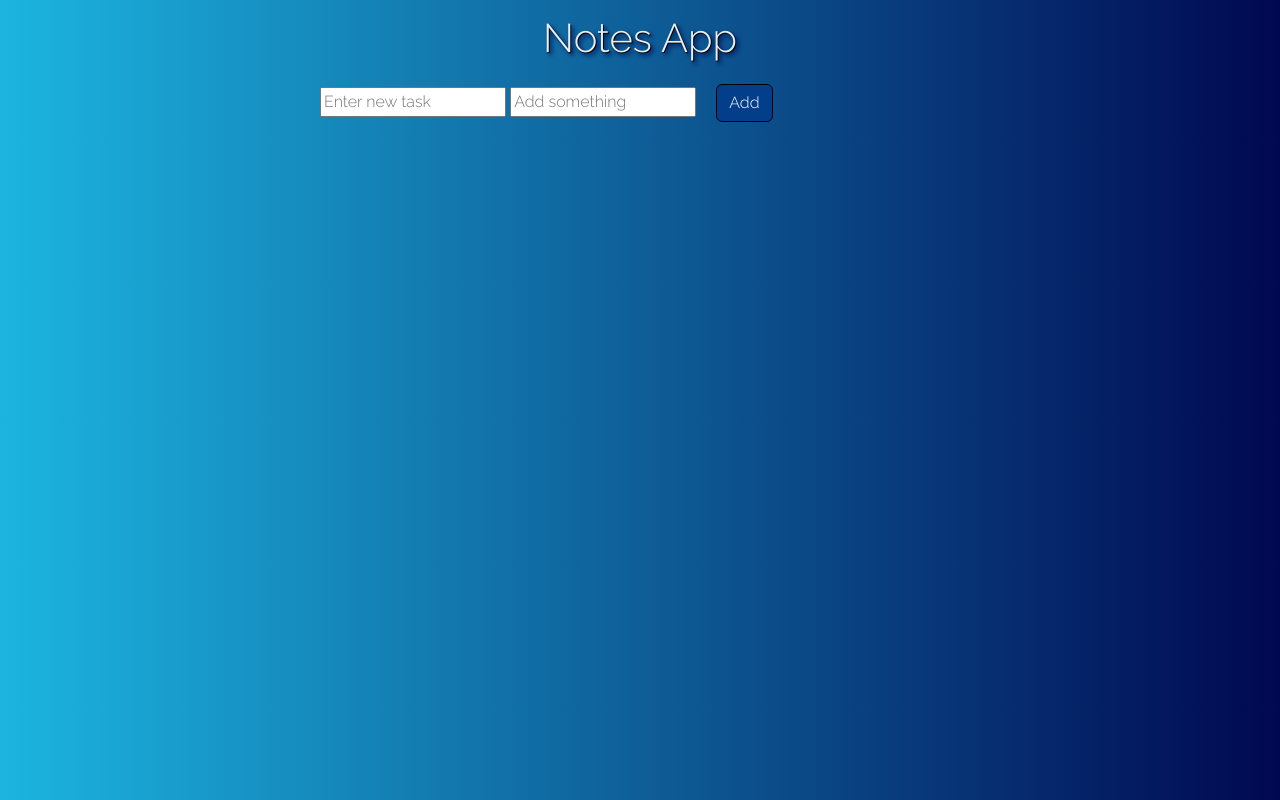
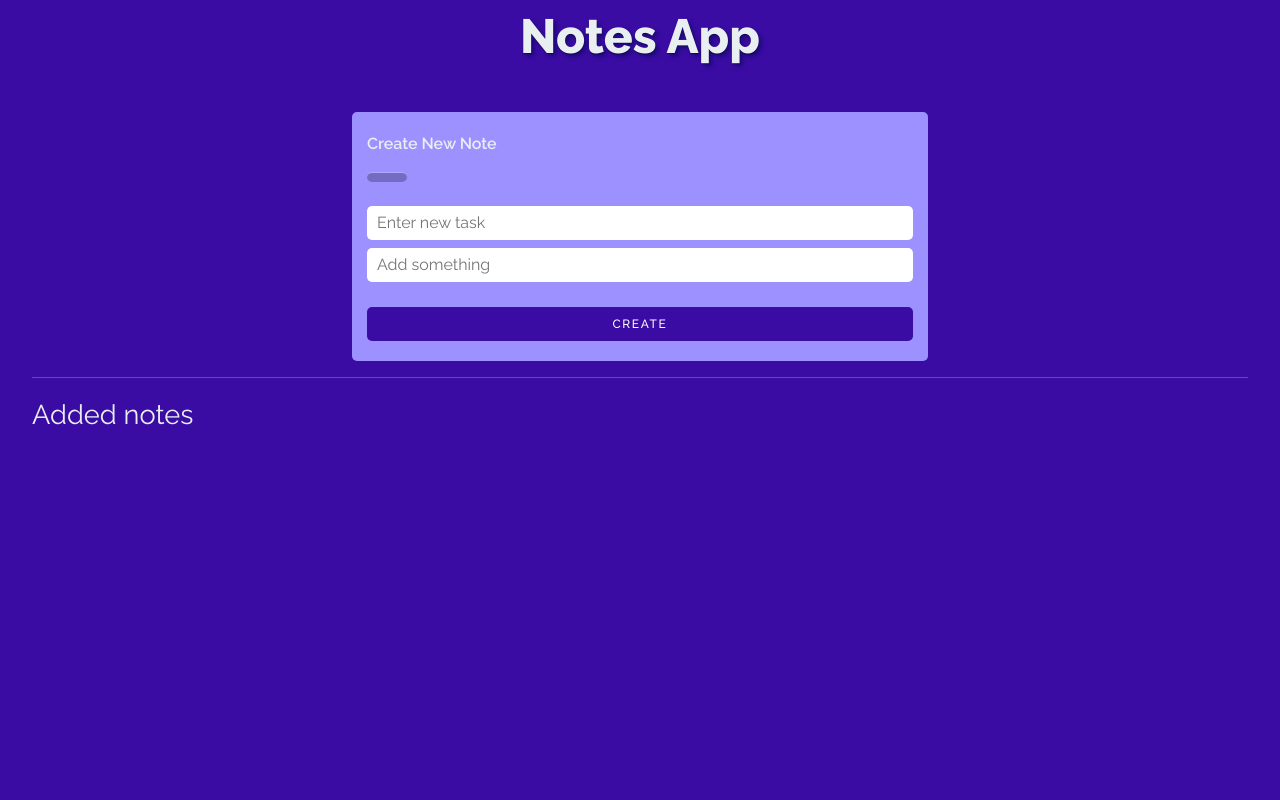
Before and after one commit to ritabrita-itobuz/notesApp, a plain HTML site: page front-end/todo.html in a window 1280 px wide. Drawn offline with nearby package versions, Linux system fonts and the light colour scheme; some packages are replaced by stand-ins of ours; no server answers; a script that the page names is missing.

Commit message:
designing changed

```diff
--- a/front-end/script.js
+++ b/front-end/script.js
@@ -12,15 +12,12 @@ let display = () => {
       for (let i = 0; i < data.length; i++) {
         let id = data[i]._id;
         document.getElementById("addedtasks").innerHTML +=
-        `<div style="width: 18rem; height: 7rem; background: #0B65E6;
-            background: -webkit-linear-gradient(top left, #0B65E6, #B5D9DD);
-            background: -moz-linear-gradient(top left, #0B65E6, #B5D9DD);
-            background: linear-gradient(to bottom right, #0B65E6, #B5D9DD);"
+        `<div style="width: 18rem; height: 7rem; background-color: #dd4489b1"
             class="card border border-dark" id="selected">
             <p id="taskname">${data[i].taskname}</p><p id="task">${data[i].task}</p>
             <div class="buttons" style = "margin-top: -4rem">
-              <button class="btn" onclick="showText('${id}')">Edit</button>
-              <button class="btn" style="" onclick="remove('${id}')">Delete</button>
+              <button class="btn edit-button" onclick="showText('${id}')"><img src="./images/edit.png" style="width: 1rem; height: 1rem"></button>
+              <button class="btn delete-button" style="background-color: #7209b5" onclick="remove('${id}')"><img src="./images/delete.png" style="width: 1rem; height: 1.4rem"></button>
             </div>
         </div>`;
       }
@@ -47,15 +44,12 @@ let add = () => {
     console.log(data._id);
     id = data._id;
     document.getElementById("addedtasks").innerHTML +=
-    `<div style="width: 18rem; background: #0B65E6;
-        background: -webkit-linear-gradient(top left, #0B65E6, #B5D9DD);
-        background: -moz-linear-gradient(top left, #0B65E6, #B5D9DD);
-        background: linear-gradient(to bottom right, #0B65E6, #B5D9DD);"
-        class="card border border-dark">
+    `<div style="width: 18rem; background-color: #dd4489b1"
+        class="card border border-dark" id="selected">
         <p id="taskname">${document.getElementById("entertask").value}</p><p id="task">${document.getElementById("describetask").value}</p>
         <div class="buttons" style = "margin-top: -4rem">
-          <button class="btn" onclick="showText('${id}')">Edit</button>
-          <button class="btn" onclick="remove('${id}')">Delete</button>
+          <button class="btn" onclick="showText('${id}')"><img src="./images/edit.png" style="width: 1rem; height: 1rem"></button>
+          <button class="btn" onclick="remove('${id}')" style="background-color: #7209b7">Delete</button>
         </div>
     </div>`;
     document.getElementById("entertask").textContent = "";
--- a/front-end/style.css
+++ b/front-end/style.css
@@ -1,36 +1,71 @@
 body {
-    font-family: 'DM Sans', sans-serif;
-    background: linear-gradient(90deg, #1CB5E0 0%, #000851 100%);
+    --theme-bg: #3a0ca3;
+    background: var(--theme-bg);
     color: rgb(233, 239, 241);
     font-family: 'Raleway', sans-serif;
     overflow-x: hidden;
 }
 
 .app-name {
-    font-size: 2.5rem;
+    font-size: 3rem;
     text-align: center;
-    text-shadow: 1px 1px 1px #000, 3px 3px 4px #000851;
-    margin-top: 0.5rem;
+    text-shadow: 0px 1px 1px rgba(0, 0, 0, 0.363), 3px 3px 4px #00085188;
+    font-weight: 800;
 }
 
-#entertask {
-    margin-left: 20rem;
+.addtask{
+    width: 45%;
+    margin: auto;
+    background-color: #9c91ff;
+    padding: 20px 15px;
+    border-radius: 5px;
+    margin-top: 40px;
+    display: flex;
+    justify-content: center;
+    flex-direction: column;
+
 }
 
-.addtask button {
-    background-color: #023e8a;
-    border: 1px solid black;
+.addtask > label {
+    font-weight: 600;
+}
+.addtask > hr {
+    width: 40px;
+    height: 10px;
+    border-radius: 5px;
+    background-color: rgb(0, 0, 18);
+
+}
+.addtask > input {
+    border: 0px!important;
+    outline: 0;
+    padding: 5px 10px;
+    border-radius: 5px;
+    border: 1px solid ;
+    margin-top: 8px;
+}
+
+.addtask .note-btn {
+    align-self: left;
+    border: none;
+    border-radius: 5px;
+    text-transform: uppercase;
+    font-weight: 500;
+    letter-spacing: 0.1rem;
+    font-size: 12px;
+    background: var(--theme-bg);
     color: #ffffff;
-    margin-left: 1rem;
+    padding: 8px 15px;
+    margin-top: 25px;
 }
 
 .addtask button:hover {
-    background-color: #0077b6;
+    background-color: #491c51b1;
 }
 
 .list {
     margin-top: 1.2rem;
-    margin-left: 5rem;
+    margin-left: 1rem;
 }
 
 .list div {
@@ -48,14 +83,24 @@ body {
     transition-duration: 200ms;
 }
 
+.break > hr {
+    margin-left: 2rem;
+    margin-right: 2rem;
+}
+
+.break > label {
+    margin-left: 2rem;
+    font-size: 1.7rem;
+}
+
 .card:hover {
-    box-shadow: inset 0 -3em 3em rgba(0, 0, 0, 0.1), 0 0 0 2px rgb(255, 255, 255),
-    0.3em 0.3em 1em rgba(0, 0, 0, 0.3);
+    box-shadow: inset 0 -3em 3em rgba(0, 0, 0, 0.1), 1em 0.7em 1em rgba(0, 0, 0, 0.3);
+    transform: scale(1.01);
 }
 
 .buttons {
     display: flex;
-    gap: 0.5rem;
+    gap: 1rem;
     margin-top: -1rem;
     margin-left: -4rem;
     margin-bottom: 1rem;
@@ -65,12 +110,19 @@ body {
     background-color: #0077b6;
 }
 
-.buttons:hover {
-    color: #ffffff;
+.edit-button:hover {
+    box-shadow: inset 0 -3em 3em rgba(0, 0, 0, 0.1), 0.5em 0.7em 1em rgba(112, 224, 239, 0.609);
+    transform: scale(1.02);
+}
+
+.delete-button:hover {
+    box-shadow: 1em 0.6em 0.9em rgba(199, 119, 179, 0.514);
+    transform: scale(1.02);
 }
 
 #selected {
-    display: flex;
+    margin-top: 1rem;
+    margin-left: 1rem;
 }
 
 #edittask {
--- a/front-end/todo.html
+++ b/front-end/todo.html
@@ -8,21 +8,30 @@
     <link href="https://cdn.jsdelivr.net/npm/bootstrap@5.2.3/dist/css/bootstrap.min.css" rel="stylesheet" integrity="sha384-rbsA2VBKQhggwzxH7pPCaAqO46MgnOM80zW1RWuH61DGLwZJEdK2Kadq2F9CUG65" crossorigin="anonymous">
     <link rel="preconnect" href="https://fonts.googleapis.com">
     <link rel="preconnect" href="https://fonts.gstatic.com" crossorigin>
-    <link href="https://fonts.googleapis.com/css2?family=Raleway:wght@300&display=swap" rel="stylesheet">
+    <link href="https://fonts.googleapis.com/css2?family=Raleway:wght@100;200;300;400;500;600;800;900&display=swap" rel="stylesheet">
+
     <link rel='stylesheet' href='https://cdn.jsdelivr.net/npm/sweetalert2@7.12.15/dist/sweetalert2.min.css'></link>
     <link rel="stylesheet" href="./style.css">
 </head>
 <body>
 
-    <p class="app-name">Notes App</p>
+    <div class="app-name">Notes App</div>
 
     <section class="addtask" id="addtask">
+        <label for="">Create New Note</label>
+        <hr>
         <input type="text" placeholder="Enter new task" id="entertask">
         <input type="text" placeholder="Add something" id="describetask">
-        <button class="btn" id="submit" onclick="add()">Add</button>
+        <button class="note-btn" id="submit" onclick="add()">Create</button>
+    </section>
+
+    <section class="break">
+        <hr>
+        <label for="">Added notes</label>
     </section>
 
     <section class="list" id="addedtasks"></section>
+
     <section id="edittask">
         <div class="card edittask">
             <input type="text" id="edittitle" placeholder="edit taskname">
```
Also changed, not shown: front-end/images/delete.png (added), front-end/images/edit.png (added).
